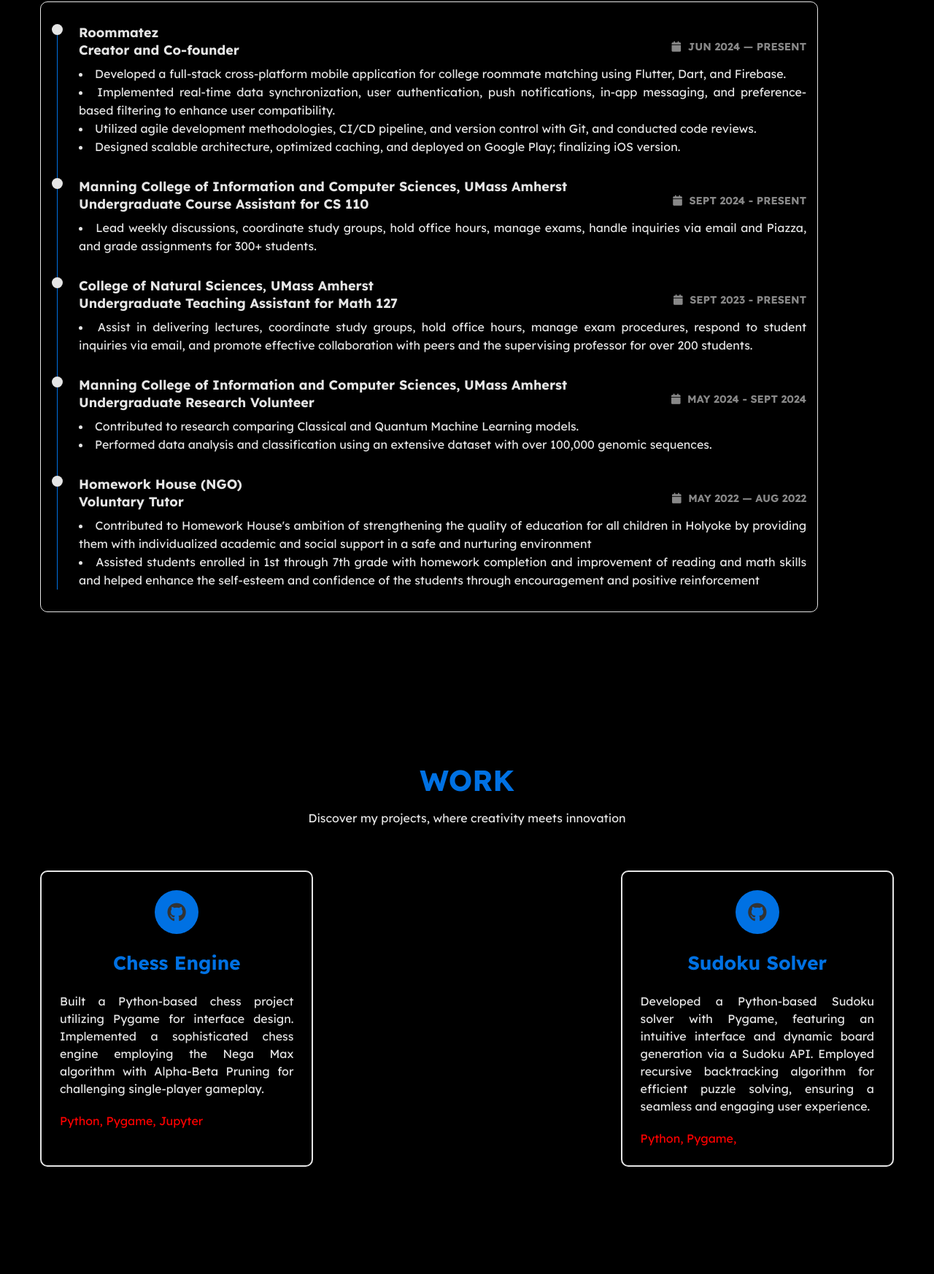
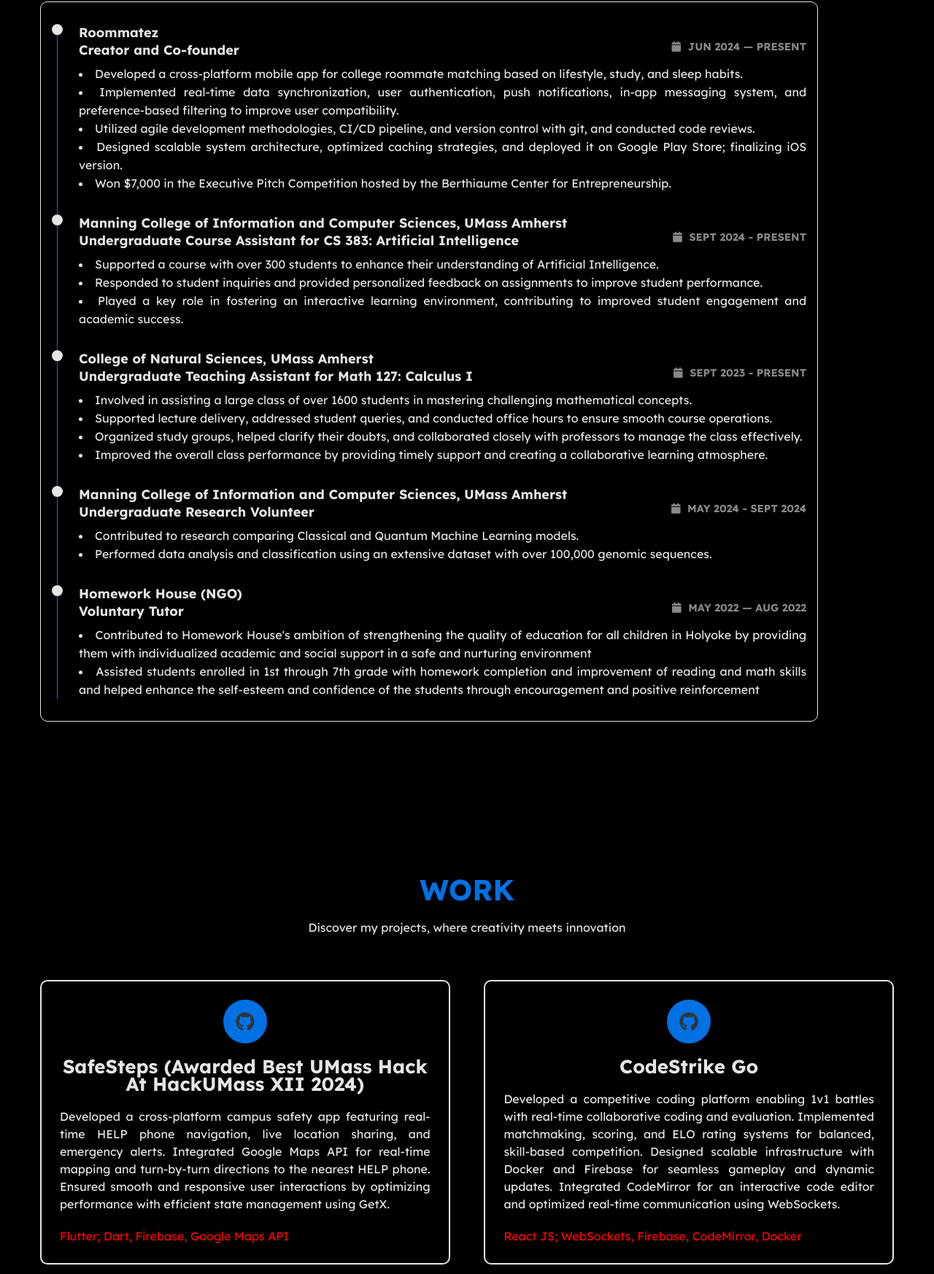
Before and after one commit to ShadowKrius/advaitbharadwaj.github.io, a plain HTML site: page index.html in a window 1280 px wide. Shown: the part 1051-2797 px from the top of the page at 73% size. Drawn offline with nearby package versions, Linux system fonts and the light colour scheme.

Commit message:
made updates to the projects section

```diff
--- a/index.html
+++ b/index.html
@@ -113,13 +113,15 @@
                                             <i class="fa fa-calendar"></i> JUN 2024 — PRESENT
                                         </h4>
                                     </div>
-                                    <li class="timeline-text">Developed a full-stack cross-platform mobile application for college roommate matching using Flutter, Dart, and Firebase.
+                                    <li class="timeline-text">Developed a cross-platform mobile app for college roommate matching based on lifestyle, study, and sleep habits.
                                     </li>
-                                    <li class="timeline-text">Implemented real-time data synchronization, user authentication, push notifications, in-app messaging, and preference-based filtering to enhance user compatibility.
+                                    <li class="timeline-text">Implemented real-time data synchronization, user authentication, push notifications, in-app messaging system, and preference-based filtering to improve user compatibility.
                                     </li>
-                                    <li class="timeline-text">Utilized agile development methodologies, CI/CD pipeline, and version control with Git, and conducted code reviews.
+                                    <li class="timeline-text">Utilized agile development methodologies, CI/CD pipeline, and version control with git, and conducted code reviews.
                                     </li>
-                                    <li class="timeline-text">Designed scalable architecture, optimized caching, and deployed on Google Play; finalizing iOS version.
+                                    <li class="timeline-text">Designed scalable system architecture, optimized caching strategies, and deployed it on Google Play Store; finalizing iOS version.
+                                    </li>
+                                    <li class="timeline-text">Won $7,000 in the Executive Pitch Competition hosted by the Berthiaume Center for Entrepreneurship.
                                     </li>
                                 </div>
                                 <!-- Timeline-item -->
@@ -129,32 +131,47 @@
                                         Manning College of Information and Computer Sciences, UMass Amherst
                                     </h3>
                                     <div class="timeline-header">
-                                        <h4 class="timeline-title">Undergraduate Course Assistant for CS 110</h4>
+                                        <h4 class="timeline-title">Undergraduate Course Assistant for CS 383: Artificial Intelligence</h4>
                                         <h4 class="timeline-title date-title">
                                             <i class="fa fa-calendar"></i> SEPT 2024 - PRESENT
                                         </h4>
                                     </div>
-                                    <li class="timeline-text">Lead weekly discussions, coordinate study groups, hold office hours, manage exams, handle inquiries via email and Piazza, and grade assignments for 300+ students.
+                                    <li class="timeline-text">Supported a course with over 300 students to enhance their understanding of Artificial Intelligence.
+                                    </li>
+                                    <li class="timeline-text">Responded to student inquiries and provided personalized feedback on assignments to improve student performance.
+                                    </li>
+                                    <li class="timeline-text">Played a key role in fostering an interactive learning environment, contributing to improved student engagement and academic success.
                                     </li>
                                 </div>
                                 <!-- Timeline-item -->
                                 <div class="timeline-item">
                                     <div class="circle-dot"></div>
-                                    <h3 class="timeline-title">College of Natural Sciences, UMass Amherst                                 </h3>
+                                    <h3 class="timeline-title">College of Natural Sciences, UMass Amherst</h3>
                                     <div class="timeline-header">
-                                        <h4 class="timeline-title">Undergraduate Teaching Assistant for Math 127</h4>
+                                        <h4 class="timeline-title">Undergraduate Teaching Assistant for Math 127: Calculus I</h4>
                                         <h4 class="timeline-title date-title">
                                             <i class="fa fa-calendar"></i> SEPT 2023 - PRESENT
                                         </h4>
                                     </div>
-                                    <li class="timeline-text">Assist in delivering lectures, coordinate study groups, hold office hours, manage exam procedures, respond to student inquiries via email, and promote effective collaboration with peers and the supervising professor for over 200 students.</li>
+                                    <li class="timeline-text">
+                                        Involved in assisting a large class of over 1600 students in mastering challenging mathematical concepts.
+                                    </li>
+                                    <li class="timeline-text">
+                                        Supported lecture delivery, addressed student queries, and conducted office hours to ensure smooth course operations.
+                                    </li>
+                                    <li class="timeline-text">
+                                        Organized study groups, helped clarify their doubts, and collaborated closely with professors to manage the class effectively.
+                                    </li>
+                                    <li class="timeline-text">
+                                        Improved the overall class performance by providing timely support and creating a collaborative learning atmosphere.
+                                    </li>
 
                                 </div>
 
                                 <!-- Timeline-item -->
                                 <div class="timeline-item">
                                     <div class="circle-dot"></div>
-                                    <h3 class="timeline-title">Manning College of Information and Computer Sciences, UMass Amherst                               </h3>
+                                    <h3 class="timeline-title">Manning College of Information and Computer Sciences, UMass Amherst</h3>
                                     <div class="timeline-header">
                                         <h4 class="timeline-title">Undergraduate Research Volunteer</h4>
                                         <h4 class="timeline-title date-title">
@@ -199,13 +216,31 @@
         <div class="container">
             <div class="project-title">
                 <h4>Work</h4>
-            <div class="project-title">
-                <h4></h4>
                 <p>Discover my projects, where creativity meets innovation</p>
             </div>
 
-            <div class="projects 3">
-                <!-- 5rd Project -->
+            <div class="projects">
+                <!-- 1st Project -->
+                <div class="project">
+                    <a href="https://github.com/ShadowKrius/safesteps" class="btn   active"><i class="fa-brands fa-github"></i></a>
+                    <h4>SafeSteps (Awarded Best UMass Hack at HackUMass XII 2024)</h4>
+                    <p>Developed a cross-platform campus safety app featuring real-time HELP phone navigation, live location sharing, and emergency alerts. Integrated Google Maps API for real-time mapping and turn-by-turn directions to the nearest HELP phone. Ensured smooth and responsive user interactions by optimizing performance with efficient state management using GetX.</p>
+                    <p style="margin-top: 20px;"></p>
+                    <p style="color: #ff0000;">Flutter; Dart, Firebase, Google Maps API</p>
+                    <p></p>
+                </div>
+
+                 <!-- 2nd Project -->
+                 <div class="project">
+                    <a href="https://github.com/ShadowKrius/CodeStrike" class="btn   active"><i class="fa-brands fa-github"></i></a>
+                    <h4>CodeStrike Go</h4>
+                    <p>Developed a competitive coding platform enabling 1v1 battles with real-time collaborative coding and evaluation. Implemented matchmaking, scoring, and ELO rating systems for balanced, skill-based competition. Designed scalable infrastructure with Docker and Firebase for seamless gameplay and dynamic updates. Integrated CodeMirror for an interactive code editor and optimized real-time communication using WebSockets.</p>
+                    <p style="margin-top: 20px;"></p>
+                    <p style="color: #ff0000;">React JS; WebSockets, Firebase, CodeMirror, Docker</p>
+                    <p></p>
+                </div>
+
+                <!-- 3rd Project -->
                 <div class="project">
                     <a href="https://github.com/ShadowKrius/Chess-Engine" class="btn   active"><i class="fa-brands fa-github"></i></a>
                     <h4>Chess Engine</h4>
@@ -214,7 +249,8 @@
                     <p style="color: #ff0000;">Python, Pygame, Jupyter</p>
                     <p></p>
                 </div>
-                 <!-- 6th Project -->
+
+                 <!-- 4th Project -->
                  <div class="project">
                     <a href="https://github.com/ShadowKrius/Sudoku-Solver" class="btn   active"><i class="fa-brands fa-github"></i></a>
                     <h4>Sudoku Solver</h4>
--- a/styles.css
+++ b/styles.css
@@ -145,7 +145,7 @@
   padding-top: 40px;
 }
 
-.FirstElement .profile-photo{
+/* .FirstElement .profile-photo{
   width: 300px;
   height:  300px;
   border-radius: 50%;
@@ -160,7 +160,34 @@
 }
 .FirstElement .profile-photo img:hover{
   transform: scale(1.2);
+} */
+
+.FirstElement .profile-photo {
+  width: 300px;
+  height: 300px;
+  border-radius: 50%;
+  overflow: hidden;
+  border: 15px solid #444444;
+  box-shadow: 5px 7px 25px rgba(0, 0, 0, 0.5);
+  /* Add this to make the container a flex container */
+  display: flex;
+  align-items: center;
+  justify-content: center;
 }
+
+/* Fix the selector (removed space between profile-photo and img) */
+.profile-photo img {
+  height: 100%;
+  width: 100%;
+  transition: 0.5s;
+  /* Add this to ensure the image maintains its aspect ratio */
+  object-fit: cover;
+}
+
+.FirstElement .profile-photo img:hover {
+  transform: scale(1.2);
+}
+
 .profile-text{
   max-width: 750px;
   display: flex;
@@ -396,21 +423,22 @@
 .project-title p{
   color: #e5e5e5;
 }
-.projects{
+.projects {
   display: flex;
-  justify-content:space-between;
+  justify-content: space-between;
   flex-wrap: wrap;
+  margin-bottom: 30px; /* Add space between rows */
 }
-.project{
-    /* padding: 30px 15px; */
+
+.project {
   color: #e5e5e5;
   border: 2px solid #e5e5e5;
   border-radius: 10px;
-    width: 100%;
+  width: 48%; /* Change from flex-basis to width */
   position: relative;
   padding: 25px;
   text-align: center;
-    flex-basis: 32%;
+  margin-bottom: 30px; /* Add space between projects */
   transition: .3s;
 }
 .project i{
```
Lines whose indentation alone changed are shown as unchanged.
